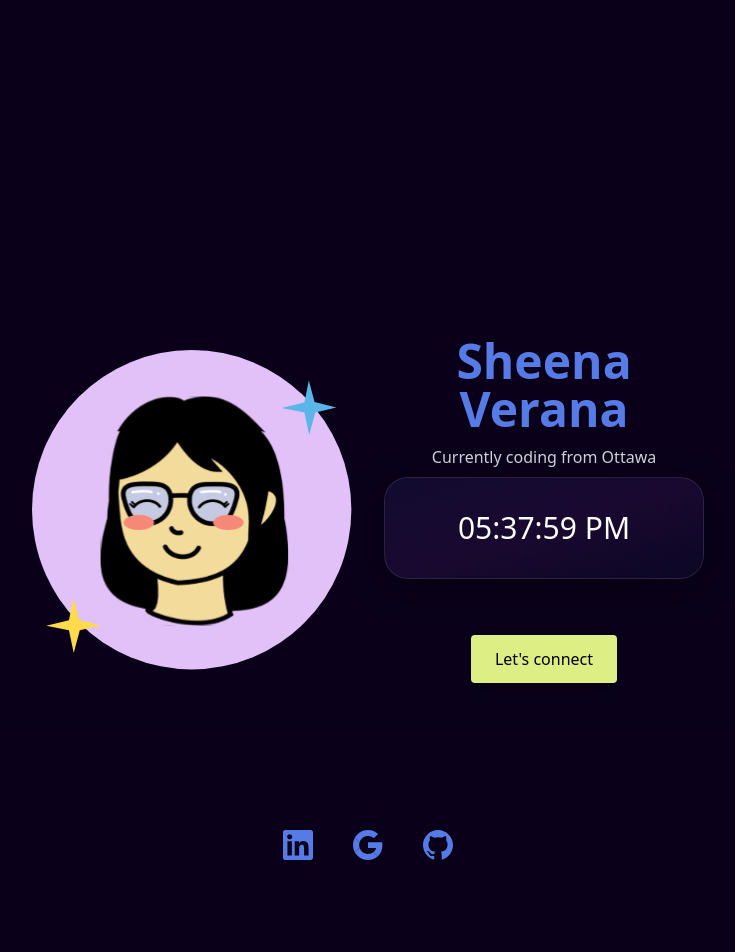
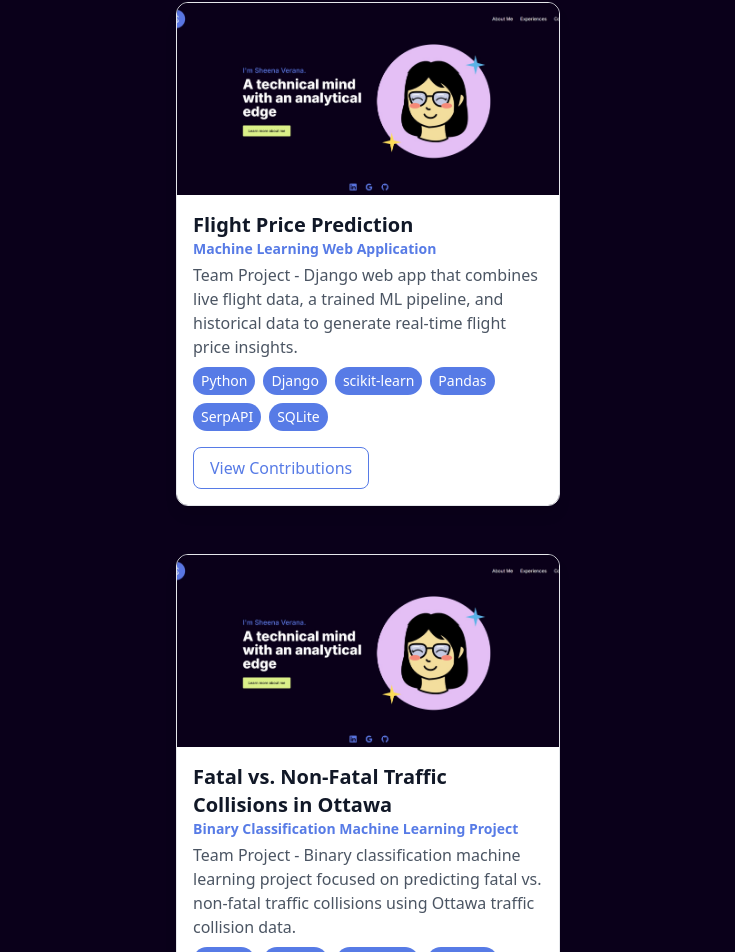
Before and after one commit to sheenamrv/sheenamrv.github.io, a Next.js app: page / in a window 1280 px wide. Shown: the part 6472-7424 px from the top of the page, without its empty margins (272-1007 px from the left). Before the commit the page ends 7364 px from the top, so only its background shows below. Built offline with nearby package versions, Linux system fonts and the light colour scheme.

Commit message:
Add new projects and dropdown

```diff
--- a/app/components/CardList.jsx
+++ b/app/components/CardList.jsx
@@ -1,8 +1,19 @@
 import React from "react";
 import Image from "next/image";
 import Link from "next/link";
+import { useState } from "react";
 
-function Card({ projectName, technology, description, link, imageUrl }) {
+function Card({
+  projectName,
+  technology,
+  description,
+  link,
+  imageUrl,
+  type,
+  contributions,
+}) {
+  const [open, setOpen] = useState(false);
+
   return (
     <div data-aos="fade-up">
       <div className="block w-72 sm:w-96 rounded-xl overflow-hidden border shadow-lg mt-6 mb-6 mx-auto sm:mx-6 transition-all duration-300 hover:scale-105">
@@ -15,11 +26,10 @@ function Card({ projectName, technology, description, link, imageUrl }) {
               className="object-cover"
             />
           </div>
-
+        </Link>
         <div className="bg-white p-4">
-            <h2 className="text-xl font-semibold text-gray-900">
-              {projectName}
-            </h2>
+          <h2 className="text-xl font-semibold text-gray-900">{projectName}</h2>
+          <p className="mb-1 text-sm text-[#577BE6] font-semibold">{type}</p>
           <p className="text-gray-600 mt-1">{description}</p>
 
           <div className="flex flex-wrap mt-2 gap-2">
@@ -32,8 +42,33 @@ function Card({ projectName, technology, description, link, imageUrl }) {
               </span>
             ))}
           </div>
+
+          {/* DROPDOWN SECTION*/}
+          {contributions && (
+            <button
+              onClick={() => setOpen(!open)}
+              className="mt-4 border border-[#577BE6] text-[#577BE6] px-4 py-2 rounded-lg transition hover:bg-[#577BE6] hover:text-white"
+            >
+              {open ? "Hide Contributions" : "View Contributions"}
+            </button>
+          )}
+          {open && contributions && (
+            <div className="mt-5 border-t pt-4">
+              <h3 className="font-semibold text-[#577BE6] mb-3">
+                Contributions
+              </h3>
+
+              <ul className="space-y-2 text-sm text-gray-700">
+                {contributions.map((item) => (
+                  <li key={item} className="flex gap-2">
+                    <span>•</span>
+                    <span>{item}</span>
+                  </li>
+                ))}
+              </ul>
             </div>
-        </Link>
+          )}
+        </div>
       </div>
     </div>
   );
@@ -44,11 +79,80 @@ function CardList() {
   const panelData = [
     {
       projectName: "Personal Website",
-      technology: ["Next.js", "Tailwind CSS"],
-      description: "Web application",
+      type: "Web Application",
+      technology: ["Next.js", "Tailwind CSS", "Figma", "AOS"],
+      description:
+        "A clean, responsive portfolio built to showcase my projects, skills, and journey as a developer.",
       link: "https://github.com/sheenamrv/sheenamrv.github.io",
       imageUrl: "/images/personal_website.jpg",
     },
+    {
+      projectName: "Flight Price Prediction",
+      type: "Machine Learning Web Application",
+      technology: [
+        "Python",
+        "Django",
+        "scikit-learn",
+        "Pandas",
+        "SerpAPI",
+        "SQLite",
+      ],
+      description:
+        "Team Project - Django web app that combines live flight data, a trained ML pipeline, and historical data to generate real-time flight price insights.",
+      link: "https://github.com/sheenamrv/Flight-Price-Prediction-Web-App",
+      imageUrl: "/images/personal_website.jpg",
+      contributions: [
+        "Designed and implemented the Django-based flight search UI.",
+        "Built backend logic for API integration, predictions, and analytics display.",
+        "Developed Python script to extract ~43K flight records for historical data.",
+        "Integrated a serialized .pkl ML pipeline into the Django web application.",
+        "Implemented price insight features using live and historical flight data.",
+      ],
+    },
+    {
+      projectName: "Fatal vs. Non-Fatal Traffic Collisions in Ottawa",
+      type: "Binary Classification Machine Learning Project",
+      technology: [
+        "Python",
+        "Pandas",
+        "Matplotlib",
+        "Seaborn",
+        "scikit-learn",
+        "Jupyter Notebook",
+      ],
+      description:
+        "Team Project - Binary classification machine learning project focused on predicting fatal vs. non-fatal traffic collisions using Ottawa traffic collision data.",
+      link: "YOUR_GITHUB_LINK",
+      imageUrl: "/images/personal_website.jpg",
+      contributions: [
+        "Led exploratory data analysis on 94K+ Ottawa traffic collision records.",
+        "Analyzed class imbalance, missing data, and feature relationships for collision severity prediction.",
+        "Created visualizations and heatmaps to examine feature distributions, severity relationships, and traffic collision trends.",
+        "Identified patterns and trends relevant to fatal versus non-fatal collision classification.",
+      ],
+    },
+    // {
+    //   projectName: "Hospital Database",
+    //   type: "Binary Classification Machine Learning Project",
+    //   technology: [
+    //     "Python",
+    //     "Pandas",
+    //     "Matplotlib",
+    //     "Seaborn",
+    //     "scikit-learn",
+    //     "Jupyter Notebook",
+    //   ],
+    //   description:
+    //     "Team Project - Binary classification machine learning project focused on predicting fatal vs. non-fatal traffic collisions using Ottawa traffic collision data.",
+    //   link: "YOUR_GITHUB_LINK",
+    //   imageUrl: "/images/personal_website.jpg",
+    //   contributions: [
+    //     "Led exploratory data analysis on 94K+ Ottawa traffic collision records.",
+    //     "Analyzed class imbalance, missing data, and feature relationships for collision severity prediction.",
+    //     "Created visualizations and heatmaps to examine feature distributions, severity relationships, and traffic collision trends.",
+    //     "Identified patterns and trends relevant to fatal versus non-fatal collision classification.",
+    //   ],
+    // },
   ];
 
   return (
```
Lines whose indentation alone changed are shown as unchanged.
